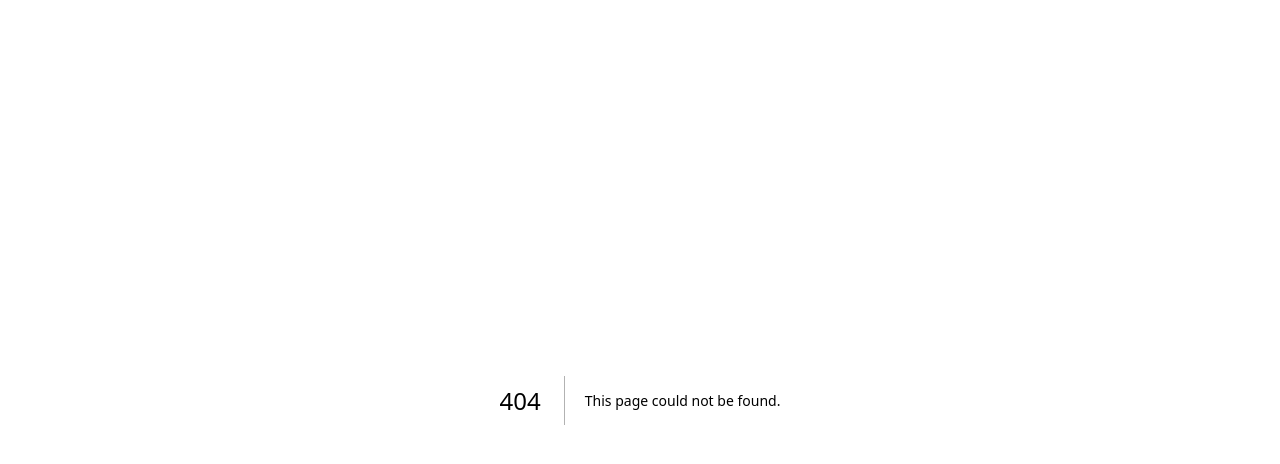
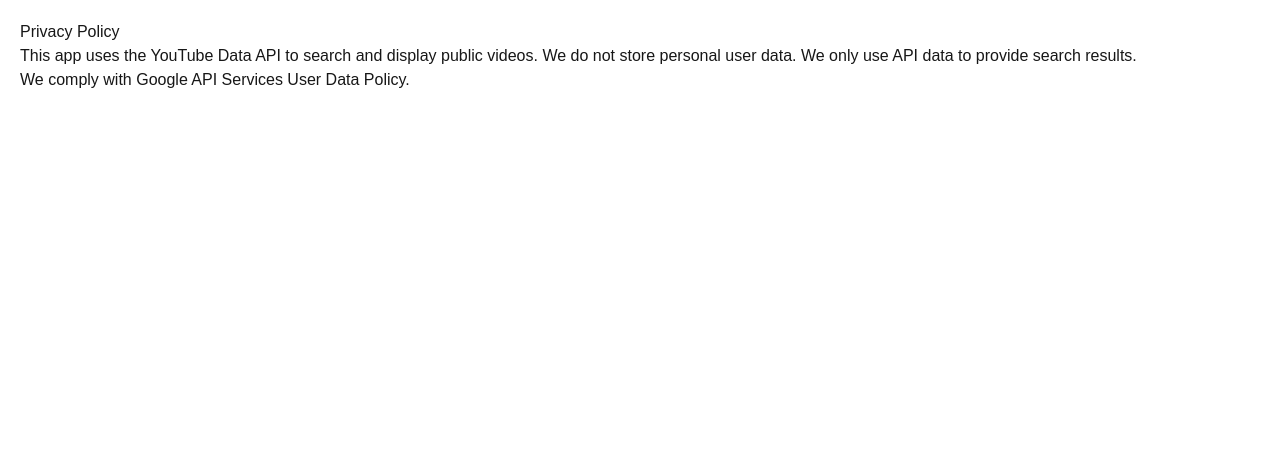
Before and after one commit to t1ml1ttle/short-scope, a Next.js app: page /privacy in a window 1280 px wide. Before the commit this address had no page. Shown: the top 464 px of the page. Built offline with nearby package versions, Linux system fonts and the light colour scheme.

Commit message:
add privacy policy page

```diff
--- /dev/null
+++ b/app/privacy/page.tsx
@@ -0,0 +1,15 @@
+export default function Privacy() {
+  return (
+    <div style={{ padding: 20 }}>
+      <h1>Privacy Policy</h1>
+      <p>
+        This app uses the YouTube Data API to search and display public videos.
+        We do not store personal user data.
+        We only use API data to provide search results.
+      </p>
+      <p>
+        We comply with Google API Services User Data Policy.
+      </p>
+    </div>
+  );
+}
```
